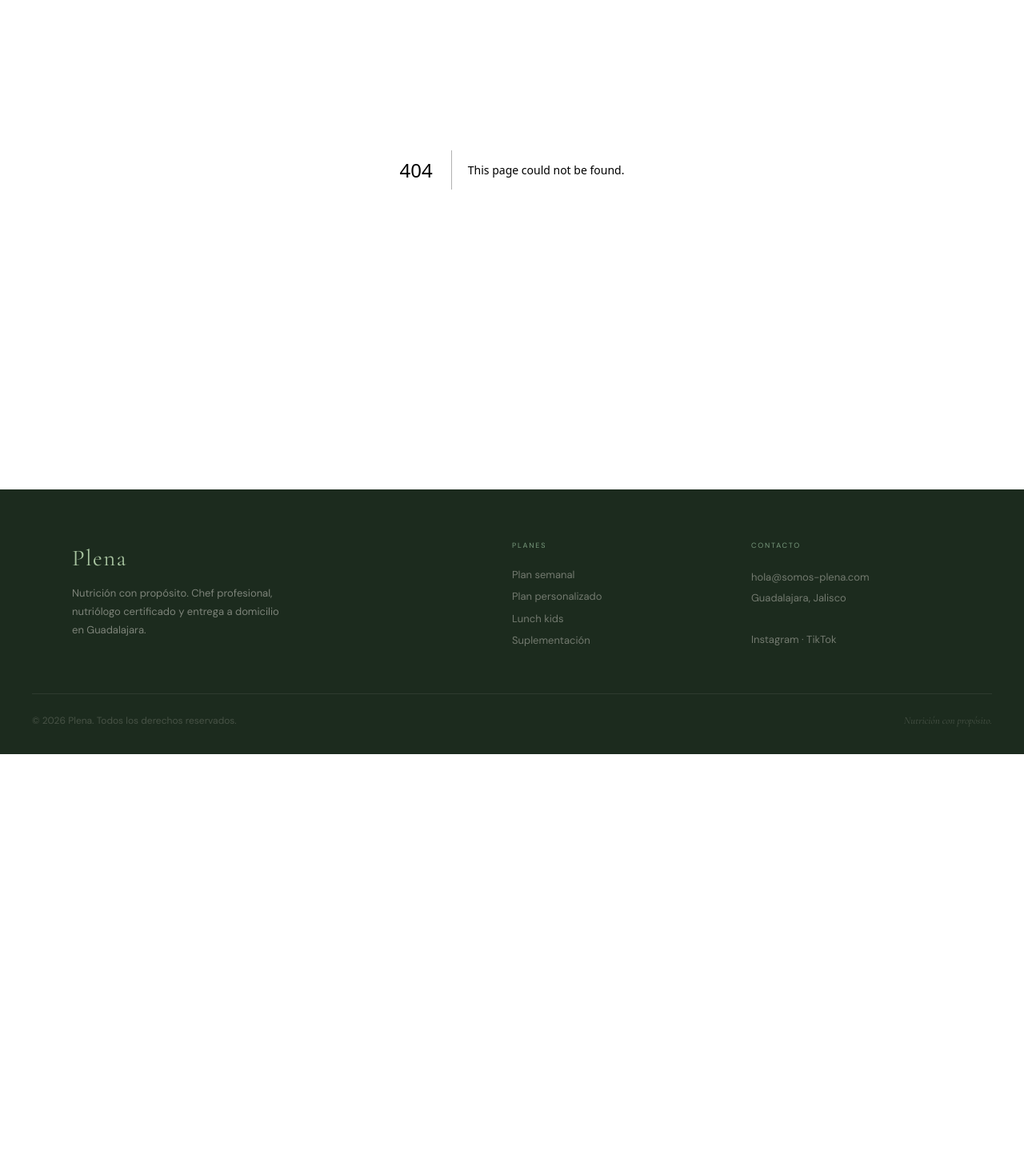
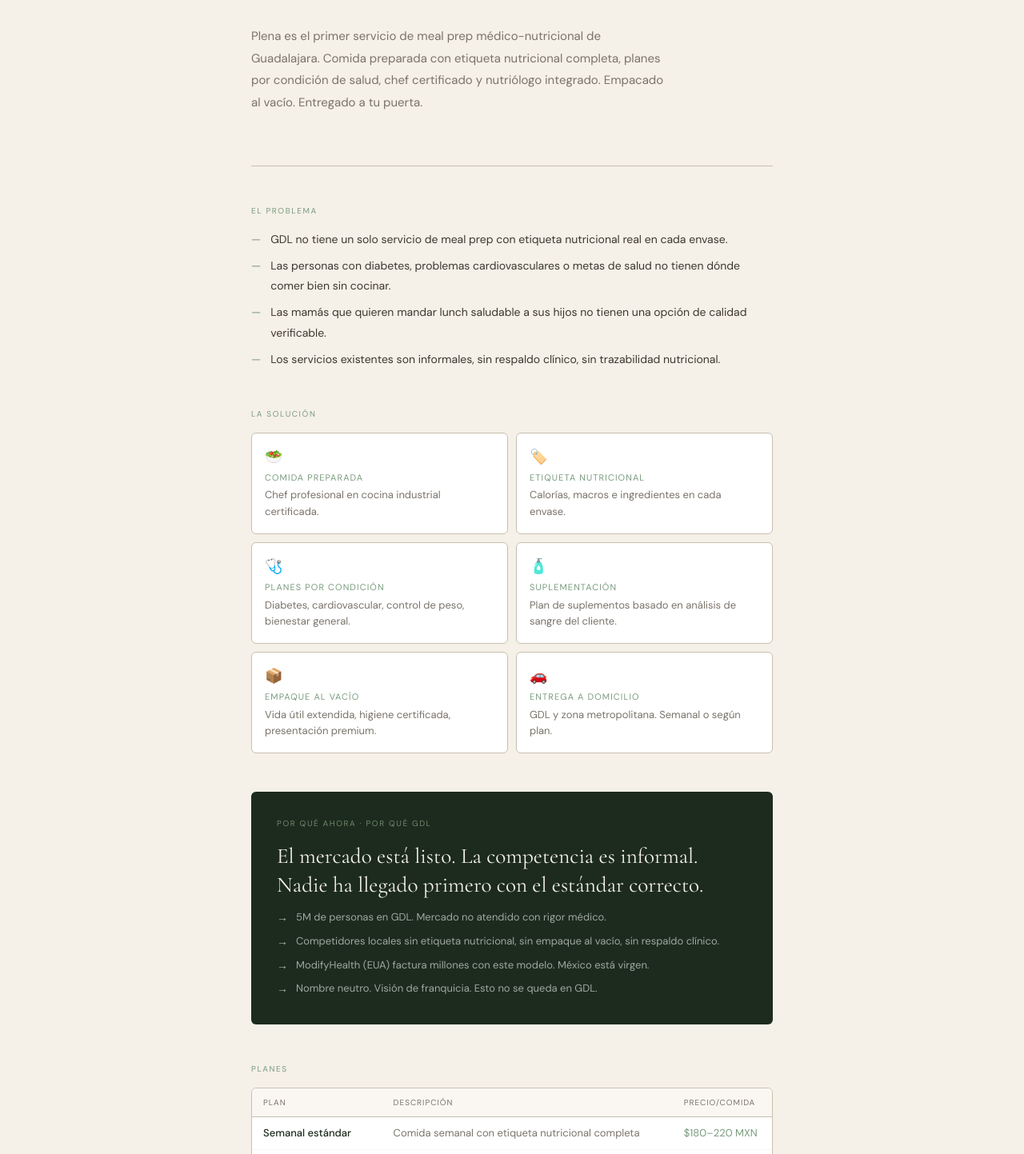
Before and after one commit to rahele95/plena, a Next.js app: page /pitch in a window 1280 px wide. Before the commit this address had no page. Shown: the part 188-1631 px from the top of the page at 80% size. Before the commit the page ends 1131 px from the top, so only its background shows below. Built offline with nearby package versions, Linux system fonts and the light colour scheme.

Commit message:
feat: elevator pitch universal /pitch — todas las propuestas

```diff
--- /dev/null
+++ b/app/pitch/page.tsx
@@ -0,0 +1,153 @@
+"use client";
+import Link from "next/link";
+
+const g = {
+  night:"#1c2b1e", sage:"#7a9b7e", sageL:"#a8c4a0", linen:"#f5f0e8",
+  ivory:"#faf7f2", stone:"#c8bfb0", ink2:"#3d3830", ink3:"#7a736a",
+  serif:"'Cormorant Garamond',serif", sans:"'DM Sans',system-ui,sans-serif",
+};
+
+export default function PitchIndex() {
+  return (
+    <div style={{background:g.linen,minHeight:"100vh"}}>
+    <div style={{maxWidth:"700px",margin:"0 auto",padding:"4rem 1.5rem 6rem"}}>
+
+      {/* Header */}
+      <div style={{marginBottom:"4rem"}}>
+        <p style={{fontFamily:g.sans,fontSize:"10px",letterSpacing:"0.18em",textTransform:"uppercase" as const,color:g.sage,marginBottom:"16px"}}>Capa 4 · Pitches y socios</p>
+        <h1 style={{fontFamily:g.serif,fontSize:"clamp(2rem,5vw,3rem)",fontWeight:400,color:g.night,lineHeight:1.05,letterSpacing:"-0.02em",marginBottom:"1.5rem"}}>
+          Nutrición con propósito.<br/>Hecho diferente.
+        </h1>
+        <p style={{fontFamily:g.sans,fontSize:"15px",lineHeight:1.85,color:g.ink3,maxWidth:"520px"}}>
+          Plena es el primer servicio de meal prep médico-nutricional de Guadalajara. Comida preparada con etiqueta nutricional completa, planes por condición de salud, chef certificado y nutriólogo integrado. Empacado al vacío. Entregado a tu puerta.
+        </p>
+      </div>
+
+      <hr style={{border:"none",borderTop:`0.5px solid ${g.stone}`,marginBottom:"3rem"}}/>
+
+      {/* El problema */}
+      <div style={{marginBottom:"3rem"}}>
+        <p style={{fontFamily:g.sans,fontSize:"10px",letterSpacing:"0.16em",textTransform:"uppercase" as const,color:g.sage,marginBottom:"1rem"}}>El problema</p>
+        <div style={{display:"flex",flexDirection:"column" as const,gap:"8px"}}>
+          {[
+            "GDL no tiene un solo servicio de meal prep con etiqueta nutricional real en cada envase.",
+            "Las personas con diabetes, problemas cardiovasculares o metas de salud no tienen dónde comer bien sin cocinar.",
+            "Las mamás que quieren mandar lunch saludable a sus hijos no tienen una opción de calidad verificable.",
+            "Los servicios existentes son informales, sin respaldo clínico, sin trazabilidad nutricional.",
+          ].map((item,i)=>(
+            <div key={i} style={{display:"flex",gap:"12px",alignItems:"flex-start"}}>
+              <span style={{color:g.sage,fontFamily:g.sans,fontSize:"14px",lineHeight:"1.8",flexShrink:0}}>—</span>
+              <p style={{fontFamily:g.sans,fontSize:"14px",lineHeight:1.8,color:g.ink2,margin:0}}>{item}</p>
+            </div>
+          ))}
+        </div>
+      </div>
+
+      {/* La solución */}
+      <div style={{marginBottom:"3rem"}}>
+        <p style={{fontFamily:g.sans,fontSize:"10px",letterSpacing:"0.16em",textTransform:"uppercase" as const,color:g.sage,marginBottom:"1rem"}}>La solución</p>
+        <div style={{display:"grid",gridTemplateColumns:"1fr 1fr",gap:"10px"}}>
+          {[
+            {icon:"🥗", t:"Comida preparada",      d:"Chef profesional en cocina industrial certificada."},
+            {icon:"🏷️", t:"Etiqueta nutricional",  d:"Calorías, macros e ingredientes en cada envase."},
+            {icon:"🩺", t:"Planes por condición",   d:"Diabetes, cardiovascular, control de peso, bienestar general."},
+            {icon:"🧴", t:"Suplementación",         d:"Plan de suplementos basado en análisis de sangre del cliente."},
+            {icon:"📦", t:"Empaque al vacío",       d:"Vida útil extendida, higiene certificada, presentación premium."},
+            {icon:"🚗", t:"Entrega a domicilio",    d:"GDL y zona metropolitana. Semanal o según plan."},
+          ].map((item,i)=>(
+            <div key={i} style={{background:"white",border:`0.5px solid ${g.stone}`,borderRadius:"6px",padding:"1rem"}}>
+              <p style={{fontSize:"18px",marginBottom:"4px"}}>{item.icon}</p>
+              <p style={{fontFamily:g.sans,fontSize:"11px",letterSpacing:"0.1em",textTransform:"uppercase" as const,color:g.sage,marginBottom:"4px"}}>{item.t}</p>
+              <p style={{fontFamily:g.sans,fontSize:"13px",color:g.ink3,lineHeight:1.6,margin:0}}>{item.d}</p>
+            </div>
+          ))}
+        </div>
+      </div>
+
+      {/* Por qué ahora */}
+      <div style={{background:g.night,borderRadius:"6px",padding:"2rem",marginBottom:"3rem"}}>
+        <p style={{fontFamily:g.sans,fontSize:"10px",letterSpacing:"0.16em",textTransform:"uppercase" as const,color:"rgba(168,196,160,0.6)",marginBottom:"1rem"}}>Por qué ahora · por qué GDL</p>
+        <p style={{fontFamily:g.serif,fontSize:"clamp(1.3rem,2.5vw,1.7rem)",color:"#f5f0e8",lineHeight:1.3,marginBottom:"12px"}}>
+          El mercado está listo. La competencia es informal. Nadie ha llegado primero con el estándar correcto.
+        </p>
+        <div style={{display:"flex",flexDirection:"column" as const,gap:"6px"}}>
+          {[
+            "5M de personas en GDL. Mercado no atendido con rigor médico.",
+            "Competidores locales sin etiqueta nutricional, sin empaque al vacío, sin respaldo clínico.",
+            "ModifyHealth (EUA) factura millones con este modelo. México está virgen.",
+            "Nombre neutro. Visión de franquicia. Esto no se queda en GDL.",
+          ].map((item,i)=>(
+            <div key={i} style={{display:"flex",gap:"10px",alignItems:"flex-start"}}>
+              <span style={{color:g.sageL,flexShrink:0,lineHeight:"1.7",fontSize:"14px"}}>→</span>
+              <p style={{fontFamily:g.sans,fontSize:"13px",color:"rgba(248,250,245,0.6)",lineHeight:1.7,margin:0}}>{item}</p>
+            </div>
+          ))}
+        </div>
+      </div>
+
+      {/* Planes */}
+      <div style={{marginBottom:"3rem"}}>
+        <p style={{fontFamily:g.sans,fontSize:"10px",letterSpacing:"0.16em",textTransform:"uppercase" as const,color:g.sage,marginBottom:"1rem"}}>Planes</p>
+        <div style={{background:"white",border:`0.5px solid ${g.stone}`,borderRadius:"6px",overflow:"hidden"}}>
+          <table style={{width:"100%",borderCollapse:"collapse" as const}}>
+            <thead>
+              <tr style={{borderBottom:`0.5px solid ${g.stone}`,background:g.ivory}}>
+                {["Plan","Descripción","Precio/comida"].map(h=>(
+                  <th key={h} style={{fontFamily:g.sans,fontSize:"10px",letterSpacing:"0.1em",textTransform:"uppercase" as const,color:g.ink3,padding:"10px 14px",textAlign:"left" as const,fontWeight:400}}>{h}</th>
+                ))}
+              </tr>
+            </thead>
+            <tbody>
+              {[
+                ["Semanal estándar","Comida semanal con etiqueta nutricional completa","$180–220 MXN"],
+                ["Médico personalizado","Por condición: diabetes, cardiovascular, control de peso","$250–350 MXN"],
+                ["Lunch Kids","Almuerzo escolar saludable con control nutricional","$120–160 MXN"],
+                ["Suplementación","Plan mensual basado en análisis de sangre","A definir"],
+              ].map(([plan,desc,precio],i)=>(
+                <tr key={i} style={{borderBottom:`0.5px solid ${g.stone}20`}}>
+                  <td style={{fontFamily:g.sans,fontSize:"13px",color:g.night,padding:"10px 14px",fontWeight:500}}>{plan}</td>
+                  <td style={{fontFamily:g.sans,fontSize:"13px",color:g.ink3,padding:"10px 14px",lineHeight:1.5}}>{desc}</td>
+                  <td style={{fontFamily:g.sans,fontSize:"13px",color:g.sage,padding:"10px 14px",whiteSpace:"nowrap" as const}}>{precio}</td>
+                </tr>
+              ))}
+            </tbody>
+          </table>
+        </div>
+        <p style={{fontFamily:g.sans,fontSize:"12px",color:g.ink3,marginTop:"8px"}}>
+          Sin descuentos bajo ningún concepto. El precio es la promesa de calidad.
+        </p>
+      </div>
+
+      {/* Socios */}
+      <div style={{marginBottom:"3rem"}}>
+        <p style={{fontFamily:g.sans,fontSize:"10px",letterSpacing:"0.16em",textTransform:"uppercase" as const,color:g.sage,marginBottom:"1rem"}}>¿Cómo participar?</p>
+        <div style={{display:"flex",flexDirection:"column" as const,gap:"8px"}}>
+          {[
+            {rol:"Cocina certificada",  desc:"Espacio + equipo. Comisión por pedido. Sin inversión ni riesgo.", link:"/pitch/rafael"},
+            {rol:"Socio operativo · Chef", desc:"Desarrolla las recetas. Gana desde el primer plan vendido. Crece con el modelo.", link:"/pitch/alan"},
+            {rol:"Socio tecnológico",   desc:"Infraestructura digital + app + franquicia. IP compartida LATAM.", link:"/pitch/luisfer"},
+          ].map((item,i)=>(
+            <Link key={i} href={item.link} style={{textDecoration:"none"}}>
+              <div style={{display:"flex",justifyContent:"space-between",alignItems:"center",background:"white",border:`0.5px solid ${g.stone}`,borderRadius:"4px",padding:"1rem 1.25rem",cursor:"pointer",gap:"12px",flexWrap:"wrap" as const}}>
+                <div>
+                  <p style={{fontFamily:g.sans,fontSize:"11px",letterSpacing:"0.1em",textTransform:"uppercase" as const,color:g.sage,marginBottom:"2px"}}>{item.rol}</p>
+                  <p style={{fontFamily:g.sans,fontSize:"13px",color:g.ink2,margin:0,lineHeight:1.6}}>{item.desc}</p>
+                </div>
+                <span style={{fontFamily:g.sans,fontSize:"12px",color:g.sage,flexShrink:0}}>Ver propuesta →</span>
+              </div>
+            </Link>
+          ))}
+        </div>
+      </div>
+
+      <div style={{padding:"1.5rem",background:g.ivory,border:`0.5px solid ${g.stone}`,borderRadius:"6px",textAlign:"center" as const}}>
+        <p style={{fontFamily:g.serif,fontSize:"1.1rem",color:g.night,marginBottom:"6px"}}>Plena · Nutrición con propósito</p>
+        <p style={{fontFamily:g.sans,fontSize:"12px",color:g.ink3,lineHeight:1.7,margin:0}}>
+          Guadalajara, México · Pre-lanzamiento · Documento confidencial
+        </p>
+      </div>
+
+    </div>
+    </div>
+  );
+}
```
